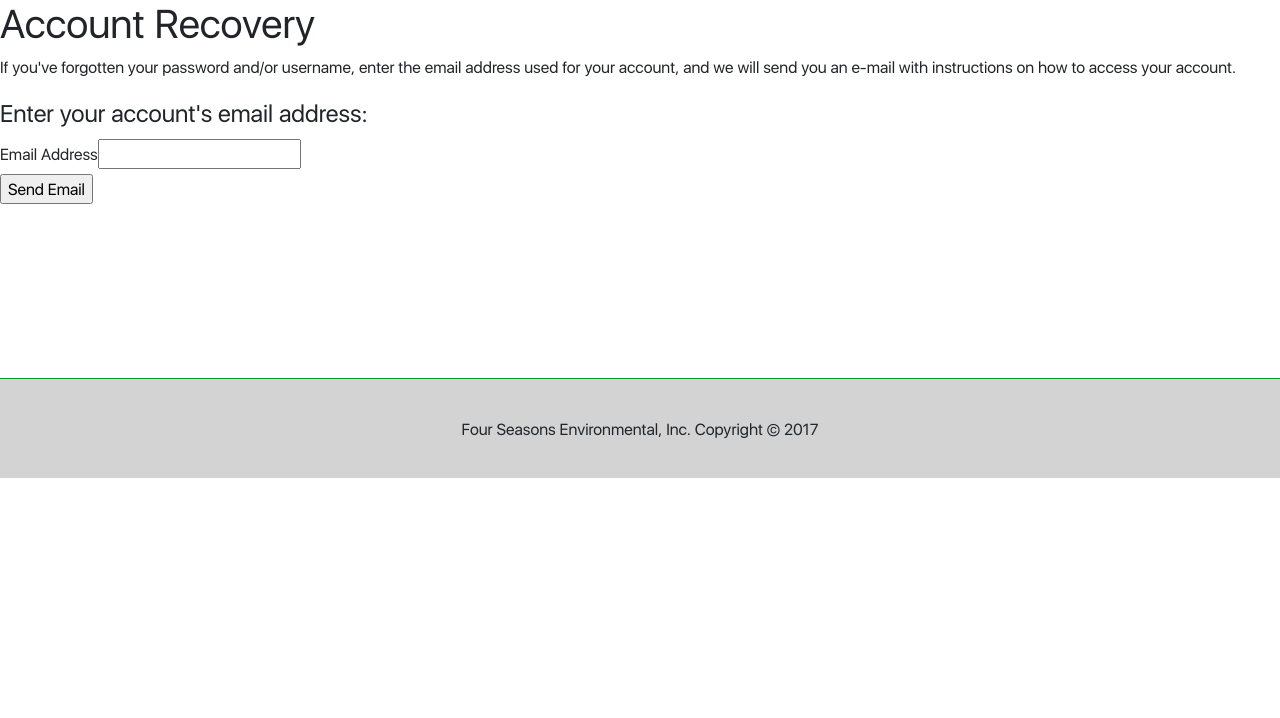
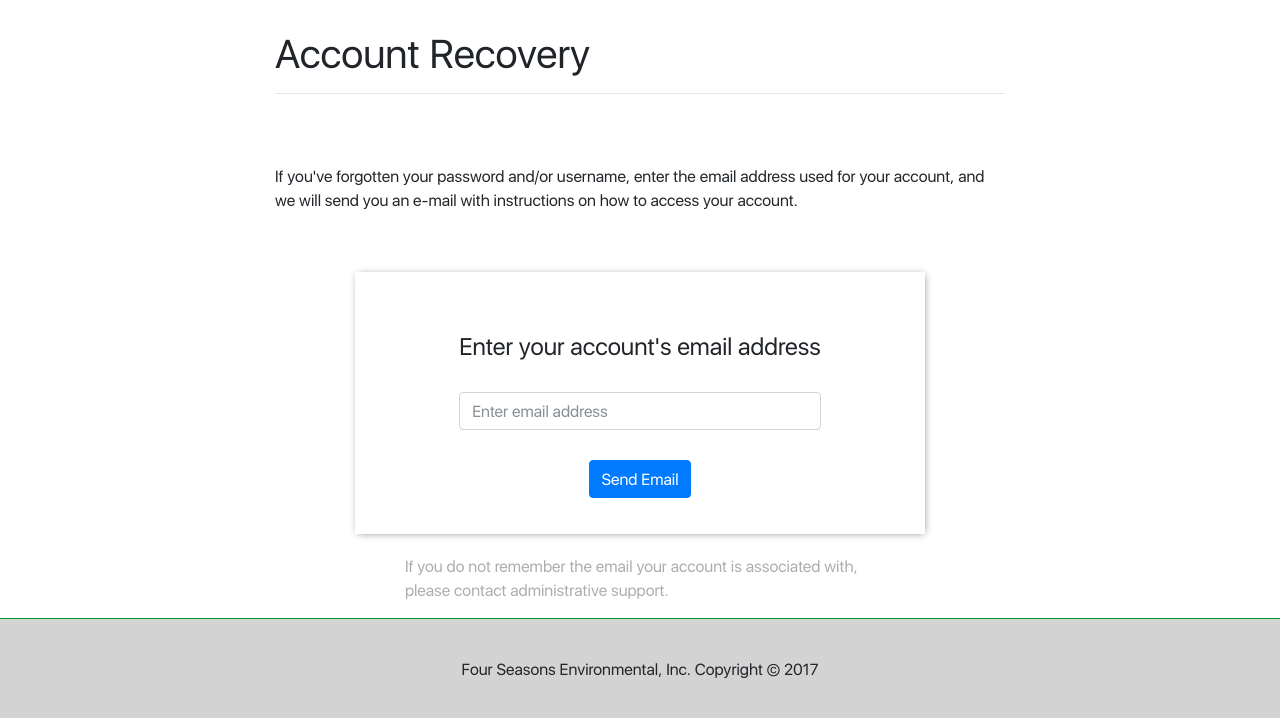
Before and after one commit to dbwyatt/fseinventory, a CodeIgniter app: page /database/authenticate/recover in a window 1280 px wide. Shown: the part 322-1040 px from the top of the page. Before the commit the page ends 800 px from the top, so only its background shows below. Run offline with CodeIgniter, Linux system fonts and the light colour scheme; data that the repository does not hold is empty; some libraries are stand-ins or nearby versions; grey boxes are pictures that could not be loaded.

Commit message:
Rewrites for the auth forms and including bootstrap classes and grids to each associated page

```diff
--- a/fse-inventory/application/views/authenticate/recover.php
+++ b/fse-inventory/application/views/authenticate/recover.php
@@ -1,26 +1,18 @@
-<?php
-defined('BASEPATH') OR exit('No direct script access allowed');
+<?php defined('BASEPATH') OR exit('No direct script access allowed'); ?>
 
-/**
- * Community Auth - Recover Form View
- *
- * Community Auth is an open source authentication application for CodeIgniter 3
- *
- * @package     Community Auth
- * @author      Robert B Gottier
- * @copyright   Copyright (c) 2011 - 2017, Robert B Gottier. (http://brianswebdesign.com/)
- * @license     BSD - http://www.opensource.org/licenses/BSD-3-Clause
- * @link        http://community-auth.com
- */
-?>
-
+<div class="container ">
+	<div class="row justify-content-center padding_large">
+		<div class="col-sm-8">
 			<h1>Account Recovery</h1>
+			<hr>
+		</div>
+	</div>
 
 	<?php
-if( isset( $disabled ) )
-{
-	echo '
-		<div style="border:1px solid red;">
+		if(isset($disabled))
+		{ ?>
+			<div class="row justify-content-center">
+				<div class="col-sm-8">
 					<p>
 						Account Recovery is Disabled.
 					</p>
@@ -28,16 +20,18 @@ if( isset( $disabled ) )
 						If you have exceeded the maximum login attempts, or exceeded
 						the allowed number of password recovery attempts, account recovery
 						will be disabled for a short period of time.
-				Please wait ' . ( (int) config_item('seconds_on_hold') / 60 ) . '
-				minutes, or contact us if you require assistance gaining access to your account.
+						Please wait <?php echo ((int)config_item('seconds_on_hold') / 60 ); ?>
+						minutes, or contact an administrator if you require assistance gaining access to your account.
 					</p>
 				</div>
-	';
+			</div>
+	<?php
 		}
-else if( isset( $banned ) )
+		else if(isset($banned))
 		{
-	echo '
-		<div style="border:1px solid red;">
+	?>
+			<div class="row justify-content-center">
+				<div class="col-sm-8">
 					<p>
 						Account Locked.
 					</p>
@@ -45,16 +39,18 @@ else if( isset( $banned ) )
 						You have attempted to use the password recovery system using
 						an email address that belongs to an account that has been
 						purposely denied access to the authenticated areas of this website.
-				If you feel this is an error, you may contact us
+						If you feel this is an error, you may contact an administrator
 						to make an inquiry regarding the status of the account.
 					</p>
 				</div>
-	';
+			</div>
+	<?php
 		}
-else if( isset( $confirmation ) )
+		else if(isset($confirmation))
 		{
-	echo '
-		<div style="border:1px solid green;">
+	?>
+			<div class="row justify-content-center">
+				<div class="col-sm-8">
 					<p>
 						Congratulations, you have created an account recovery link.
 					</p>
@@ -66,85 +62,78 @@ else if( isset( $confirmation ) )
 						the recovery link to an email address, you will want to delete it from this view,
 						delete these instructions, and instead have a simple message similar to the following</b>:
 					</p>
-			<p>
-				"We have sent you an email with instructions on how
-				to recover your account."
-			</p>
-			<p>
-				This is the account recovery link:
-			</p>
-			<p>' . $special_link . '</p>
+
+					<p>"We have sent you an email with instructions on how to recover your account."</p>
+
+					<p>Please click the following link so we can help you access your account:</p>
+					<?php echo $special_link; ?>
 				</div>
-	';
+			</div>
+	<?php
 		}
-else if( isset( $no_match ) )
+		else if(isset($no_match)) // BOOTSTRAP NOTIFY
 		{
-	echo '
-		<div  style="border:1px solid red;">
+	?>
+			<div class="row justify-content-center">
+				<div class="col-sm-8">
 					<p class="feedback_header">
 						Supplied email did not match any record.
 					</p>
 				</div>
-	';
-
+			</div>
+	<?php
 			$show_form = 1;
 		}
 		else
 		{
-	echo '
+	?>
+			<div class="row justify-content-center">
+				<div class="col-sm-8">
+					<br>
 					<p>
-			If you\'ve forgotten your password and/or username,
+						If you've forgotten your password and/or username,
 						enter the email address used for your account,
 						and we will send you an e-mail
 						with instructions on how to access your account.
 					</p>
-	';
-
+					<br>
+				</div>
+			</div>
+	<?php
 			$show_form = 1;
 		}
-if( isset( $show_form ) )
+		if(isset($show_form))
 		{
 	?>
+			<div class="row justify-content-center">
+				<div class="col-sm-6 form_styled_container">
+					<!-- NEED EMAIL FEATURE BUILT -->
+					<?php echo form_open(); ?>
+						<div class="row justify-content-center">
+							<fieldset>
+								<legend class="padding_medium">Enter your account's email address</legend>
 
-		 <?php echo form_open(); ?>
-			<div>
-				<fieldset>
-					<legend>Enter your account's email address:</legend>
-					<div>
+								<input type="email" class="form-control" id="email" name="email" aria-describedby="emailHelp" placeholder="Enter email address">
+							</fieldset>
+						</div>
 
-						<?php
-							// EMAIL ADDRESS *************************************************
-							echo form_label('Email Address','email', ['class'=>'form_label'] );
+						<div class="row justify-content-center padding_top_large">
+							<button type="submit" id="submit_button" class="btn btn-primary">Send Email</button>
+						</div>
 
-							$input_data = [
-								'name'		=> 'email',
-								'id'		=> 'email',
-								'class'		=> 'form_input',
-								'maxlength' => 255
-							];
-							echo form_input($input_data);
-						?>
+					</form>
+				</div>
+
+				<div class="row justify-content-center">
+					<div class="col-sm-8">
+						<p class="lightgrey">If you do not remember the email your account is associated with, please contact administrative support.</p>
+					</div>
+				</div>
 
 			</div>
-				</fieldset>
-				<div>
-					<div>
-
-						<?php
-							// SUBMIT BUTTON **************************************************************
-							$input_data = [
-								'name'  => 'submit',
-								'id'    => 'submit_button',
-								'value' => 'Send Email'
-							];
-							echo form_submit($input_data);
-						?>
-
-					</div>
-				</div>
-			</div>
-		</form>
 
 	<?php
 		}
 	?>
+
+</div>
--- a/fse-inventory/application/views/template/header.php
+++ b/fse-inventory/application/views/template/header.php
@@ -1,4 +1,8 @@
 <!-- begin header -->
+
+<?php if(isset($auth_username)) { ?>
+	<script src="https://widget.battleforthenet.com/widget.js" async></script>
+	<?php } ?>
 
 <body>
 	<div id="body-wrapper">
@@ -39,7 +43,7 @@
 						<ul>
 							<li>
 								<!-- ACCOUNT / USER -->
-								<a href="<?php echo base_url('profile/$auth_username'); ?>"><?php echo $auth_username; ?></a>
+								<a href="<?php echo base_url('user_management/profile/' . $auth_username); ?>"><?php echo $auth_username; ?></a>
 							</li>
 							<li>
 								<!-- LOGOUT -->
--- a/fse-inventory/css/global.css
+++ b/fse-inventory/css/global.css
@@ -66,7 +66,57 @@ ul {
 	margin: initial;
 }
 
+.form_container {
+	margin: 5% 20%;
+}
+.form_styled_container {
+	padding: 36px;
+	margin: 20px 100px;
+	background-color: white;
+	box-shadow: 1px 1px 8px -2px grey;
+}
 
+.right {
+	text-align: right;
+}
+.center {
+	text-align: center;
+}
+
+.padding_small {
+	padding-top: 10px;
+	padding-bottom: 10px;
+}
+.padding_medium {
+	padding-top: 20px;
+	padding-bottom: 20px;
+}
+.padding_large {
+	padding-top: 30px;
+	padding-bottom: 30px;
+}
+.padding_top_small {
+	padding-top: 10px;
+}
+.padding_top_medium {
+	padding-top: 20px;
+}
+.padding_top_large {
+	padding-top: 30px;
+}
+.padding_bottom_small {
+	padding-bottom: 10px;
+}
+.padding_bottom_medium {
+	padding-bottom: 20px;
+}
+.padding_bottom_large {
+	padding-bottom: 30px;
+}
+
+.lightgrey {
+	color: #ADADAD;
+}
 
 .login_form_wrapper {
 	display: flex;
```
Also changed, not shown: fse-inventory/application/views/authenticate/choose_password_form.php (+98 -117 lines), fse-inventory/application/views/authenticate/login.php (+40 -44 lines). Lines whose indentation alone changed are shown as unchanged.
